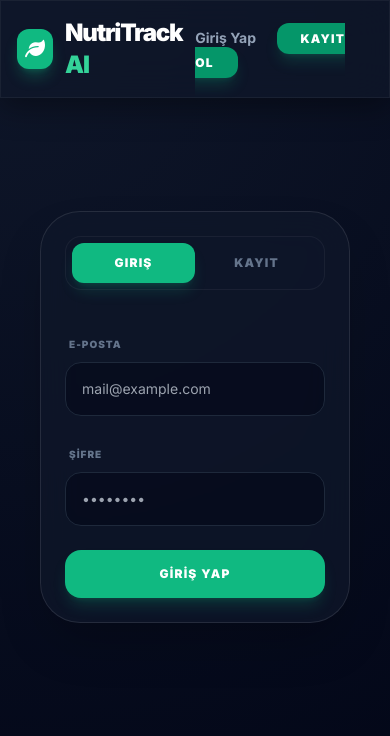
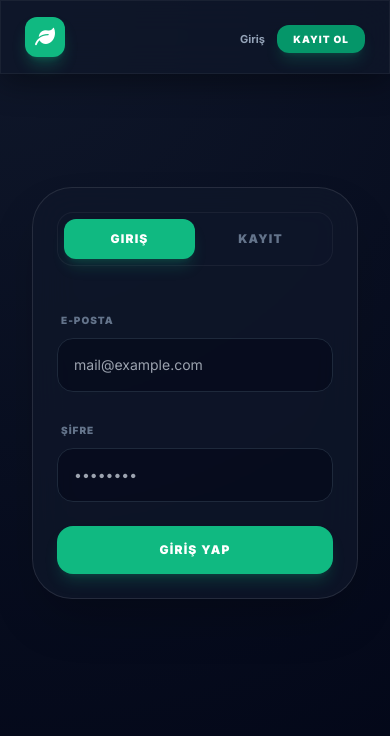
Before and after one commit to OmerSevgi/Nutritrack, a Flask app: page /auth in a window 390 px wide. Shown: the top 736 px of the page. Run offline with Flask 3, Linux system fonts and the light colour scheme; some libraries are stand-ins or nearby versions.

Commit message:
Add modern splash screen and improve mobile navbar responsiveness

```diff
--- a/app/templates/layout.html
+++ b/app/templates/layout.html
@@ -52,39 +52,54 @@
     </style>
 </head>
 <body class="min-h-screen">
+    <!-- Splash Screen -->
+    <div id="splash" class="fixed inset-0 z-[100] flex items-center justify-center bg-[#020617]">
+        <div class="flex flex-col items-center animate-pulse">
+            <div class="h-20 w-20 bg-emerald-500 rounded-3xl flex items-center justify-center mb-6 shadow-2xl shadow-emerald-500/50">
+                <i class="fa-solid fa-leaf text-white text-4xl"></i>
+            </div>
+            <h1 class="text-3xl font-black text-white tracking-tighter">NutriTrack AI</h1>
+        </div>
+    </div>
+
     <nav class="glass sticky top-0 z-50 p-4 border-b border-white/5">
-        <div class="container mx-auto flex justify-between items-center">
+        <div class="container mx-auto flex justify-between items-center px-2 md:px-4">
             <a href="/" class="flex items-center gap-3 group">
                 <div class="h-10 w-10 bg-emerald-500 rounded-xl flex items-center justify-center shadow-lg shadow-emerald-500/30 group-hover:scale-110 transition-transform duration-300">
                     <i class="fa-solid fa-leaf text-white text-xl"></i>
                 </div>
-                <h1 class="text-2xl font-black tracking-tighter text-white">NutriTrack <span class="text-emerald-400">AI</span></h1>
+                <h1 class="text-xl md:text-2xl font-black tracking-tighter text-white hidden md:block">NutriTrack <span class="text-emerald-400">AI</span></h1>
             </a>
 
-            <div class="flex items-center gap-8">
-                <div id="guestLinks" class="space-x-4">
-                    <a href="/auth" class="text-sm font-bold text-slate-400 hover:text-white transition">Giriş Yap</a>
-                    <a href="/auth" class="bg-emerald-600 hover:bg-emerald-700 px-6 py-2 rounded-xl text-white font-black text-xs uppercase tracking-widest transition shadow-lg shadow-emerald-500/20">Kayıt Ol</a>
+            <div class="flex items-center gap-4 md:gap-8">
+                <div id="guestLinks" class="space-x-2 md:space-x-4">
+                    <a href="/auth" class="text-[11px] md:text-sm font-bold text-slate-400 hover:text-white transition">Giriş</a>
+                    <a href="/auth" class="bg-emerald-600 hover:bg-emerald-700 px-4 md:px-6 py-2 rounded-xl text-white font-black text-[10px] md:text-xs uppercase tracking-widest transition shadow-lg shadow-emerald-500/20">Kayıt Ol</a>
                 </div>
-                <div id="userLinks" class="hidden flex items-center gap-8">
-                    <a href="/dashboard" class="text-sm font-bold hover:text-emerald-400 transition flex items-center gap-2">
-                        <i class="fa-solid fa-house-chimney text-[10px] opacity-50"></i> Dashboard
+                <div id="userLinks" class="hidden flex items-center gap-3 md:gap-8">
+                    <a href="/dashboard" class="text-xs md:text-sm font-bold hover:text-emerald-400 transition flex items-center gap-2">
+                        <i class="fa-solid fa-house-chimney text-[10px] opacity-50"></i> <span class="hidden md:inline">Dashboard</span>
                     </a>
-                    <a href="/settings" class="text-sm font-bold text-slate-400 hover:text-emerald-400 transition flex items-center gap-2">
-                        <i class="fa-solid fa-sliders text-[10px] opacity-50"></i> Ayarlar
+                    <a href="/settings" class="text-xs md:text-sm font-bold text-slate-400 hover:text-emerald-400 transition flex items-center gap-2">
+                        <i class="fa-solid fa-sliders text-[10px] opacity-50"></i> <span class="hidden md:inline">Ayarlar</span>
                     </a>
-                    <button onclick="logout()" class="px-5 py-2 rounded-xl bg-red-500/10 text-red-400 text-[10px] font-black border border-red-500/20 hover:bg-red-500 hover:text-white transition-all duration-300 uppercase tracking-widest">
+                    <button onclick="logout()" class="px-3 md:px-5 py-2 rounded-xl bg-red-500/10 text-red-400 text-[10px] font-black border border-red-500/20 hover:bg-red-500 hover:text-white transition-all duration-300 uppercase tracking-widest">
                         Çıkış
                     </button>
-                    <div class="h-10 w-10 rounded-xl bg-emerald-500/10 flex items-center justify-center border border-emerald-500/20">
-                        <i class="fa-solid fa-user text-emerald-400"></i>
-                    </div>
                 </div>
             </div>
         </div>
     </nav>
 
     <script>
+        // Splash Screen
+        window.addEventListener('load', () => {
+            setTimeout(() => {
+                document.getElementById('splash').classList.add('opacity-0', 'pointer-events-none');
+                setTimeout(() => document.getElementById('splash').remove(), 500);
+            }, 800);
+        });
+
         const navToken = localStorage.getItem('token');
         if (navToken) {
             document.getElementById('guestLinks').classList.add('hidden');
@@ -97,7 +112,7 @@
         }
     </script>
 
-    <main class="container mx-auto p-6">
+    <main class="container mx-auto px-4 py-6">
         {% block content %}{% endblock %}
     </main>
 
```
